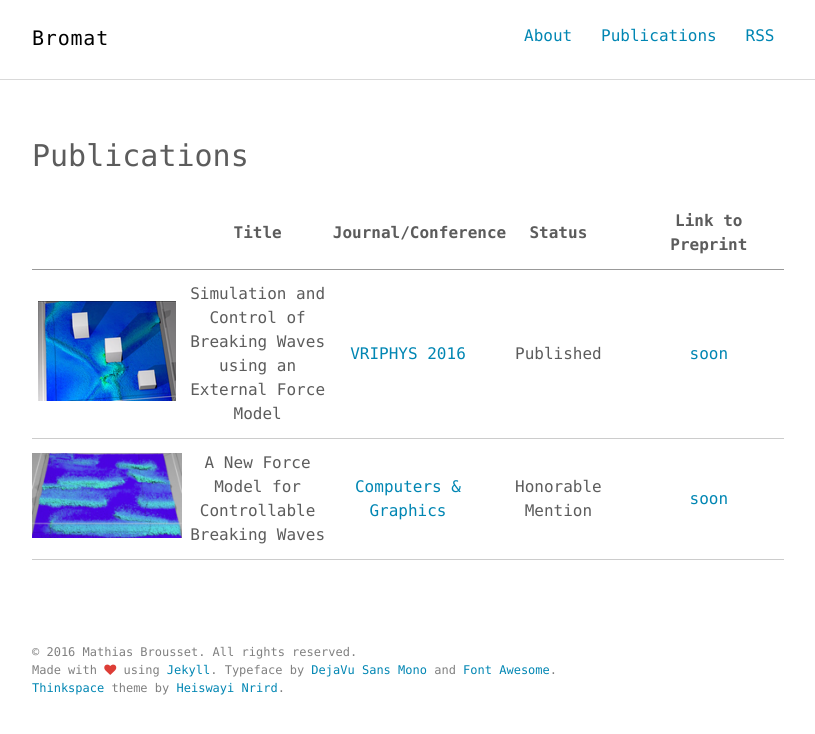
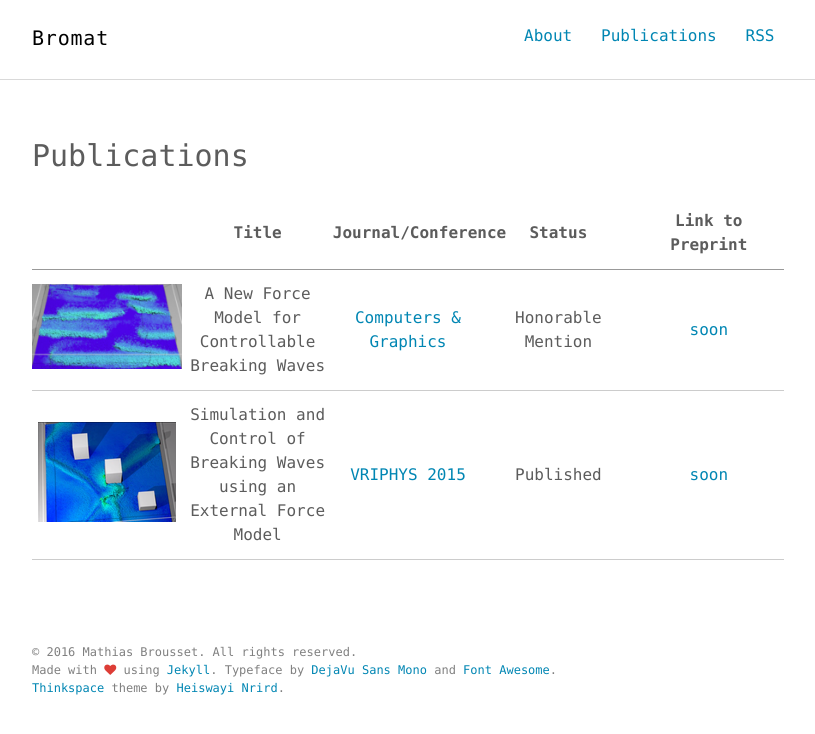
Before and after one commit to Mathiasb17/Mathiasb17.github.io, a Jekyll site: the page built from publications.md, in a window 1280 px wide. Shown: the top 734 px of the page, without its empty margins (232-1047 px from the left). Built offline with Jekyll 4.4.1, drawn with Linux system fonts in a browser that asks for light colours.

Commit message:
correction tableau

```diff
--- a/publications.md
+++ b/publications.md
@@ -5,6 +5,6 @@ permalink: /publications/
 ---
 
 | |Title|Journal/Conference|Status|Link to Preprint|
-|:-----------:|:--------------------------------------------------------------------:|:------------------:|:---------------:|:--------------:|
-|![teaser cg](/images/teaser_cg16.png)|Simulation and Control of Breaking Waves using an External Force Model|[VRIPHYS 2016](http://vriphys2015.sciencesconf.org/)        |Published        |[soon]()
+|:---------------------------------------------:|:--------------------------------------------------------------------:|:----------------------------------------------------------------------------------------:|:---------------:|:--------------:|
 |![teaser vriphys](/images/teaser_vriphys15.png)|A New Force Model for Controllable Breaking Waves                     |[Computers & Graphics](http://www.sciencedirect.com/science/article/pii/S0097849316300164)|Honorable Mention|[soon]()        |
+|![teaser cg](/images/teaser_cg16.png)          |Simulation and Control of Breaking Waves using an External Force Model|[VRIPHYS 2015](http://vriphys2015.sciencesconf.org/)                                      |Published        |[soon]()        |
```
Also changed, not shown: assets/images/author.jpg.
